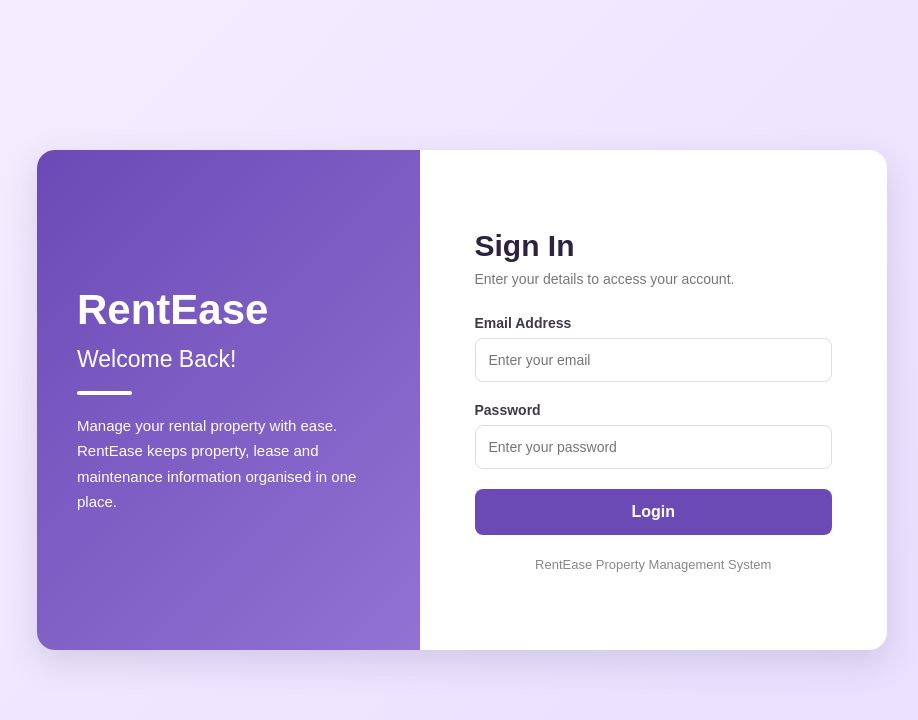
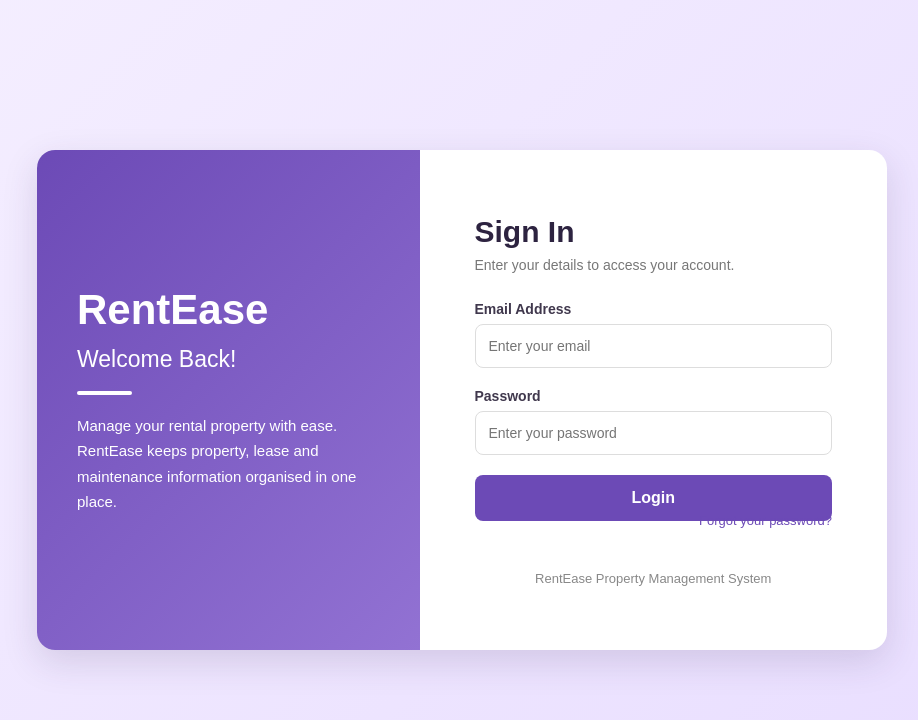
Before and after one commit to Husanpreet11/RentEase, a PHP site: page /auth/login.php in a window 1280 px wide. Shown: the top 720 px of the page, without its empty margins (178-1096 px from the left). Run offline with PHP 8.4, Linux system fonts and the light colour scheme.

Commit message:
Updated Login page

```diff
--- a/auth/login.php
+++ b/auth/login.php
@@ -142,6 +142,22 @@
             margin-top: 22px;
         }
 
+        .forgot-password {
+    text-align: right;
+    margin-top: -10px;
+    margin-bottom: 20px;
+}
+
+.forgot-password a {
+    color: #6c4ab6;
+    text-decoration: none;
+    font-size: 13px;
+}
+
+.forgot-password a:hover {
+    text-decoration: underline;
+}
+
         /* Mobile layout */
         @media (max-width: 700px) {
 
@@ -221,6 +237,10 @@
 
                 <button type="submit">Login</button>
 
+                <div class="forgot-password">
+    <a href="forgot_password.php">Forgot your password?</a>
+</div>
+
             </form>
 
             <p class="footer-text">
```
